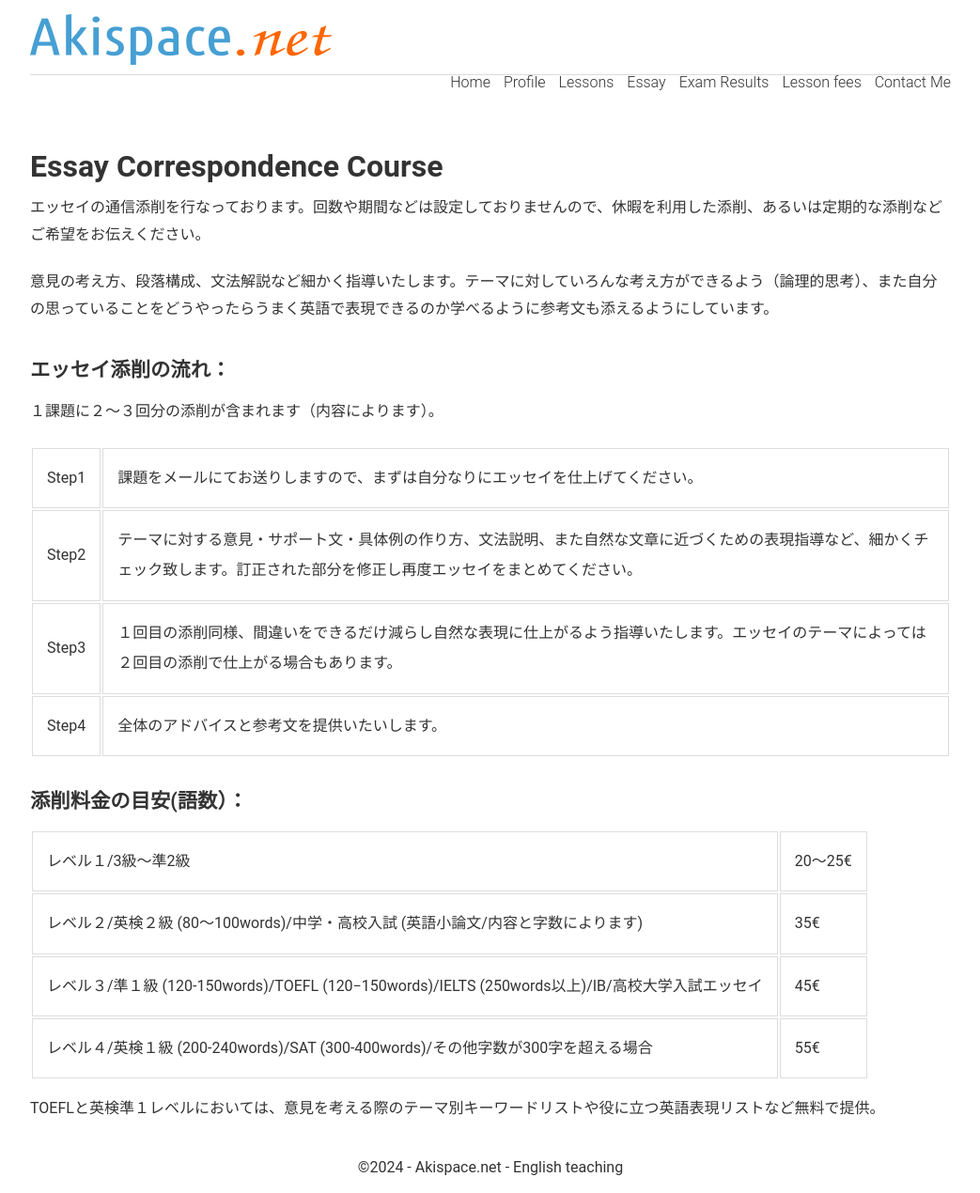
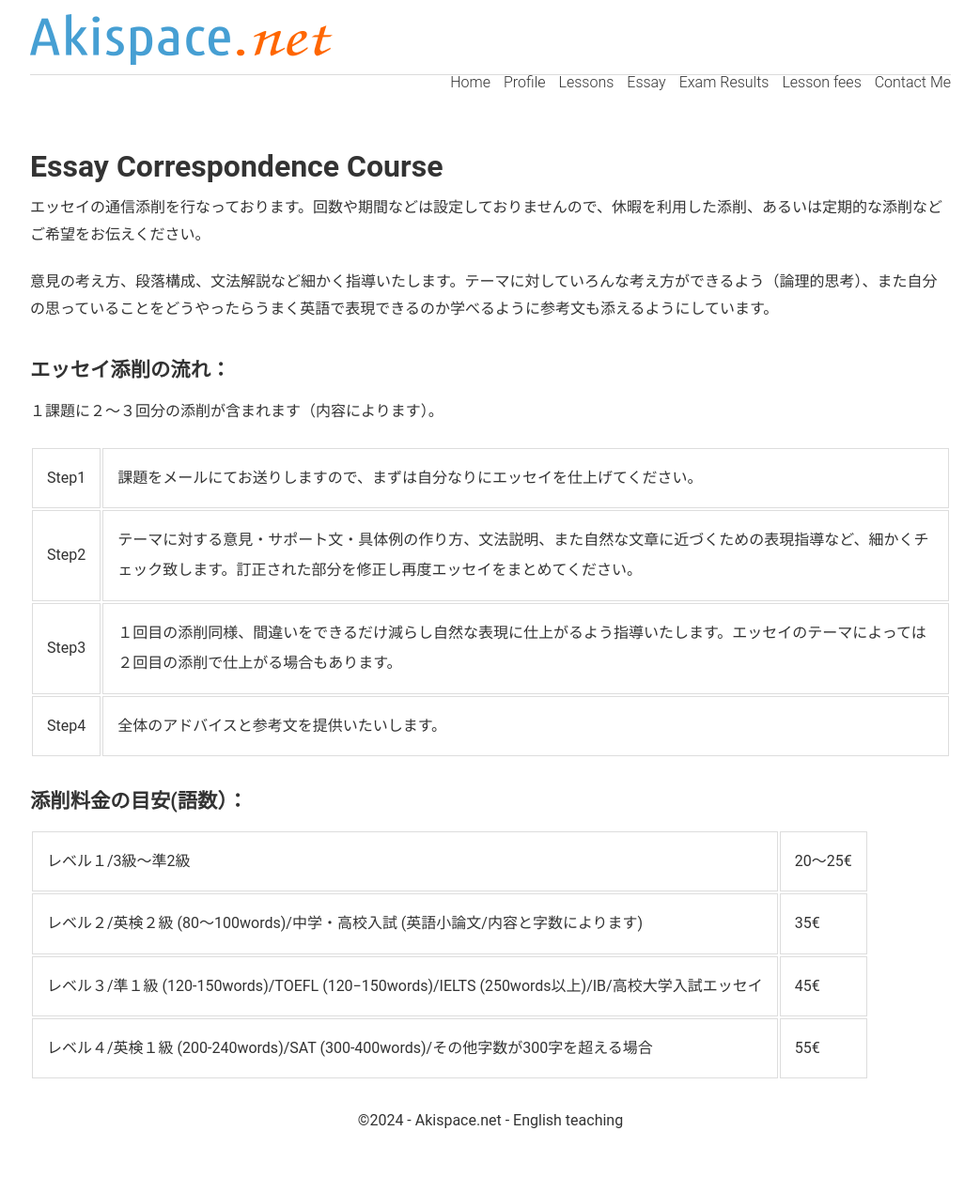
Before and after one commit to phocean/akispace, a Jekyll site: the page built from essays.md, in a window 1280 px wide. Shown: the whole page at 94% size, without its empty margins (118-1161 px from the left). Built offline with Jekyll 4.4.1, drawn with Linux system fonts in a browser that asks for light colours; after the commit the page ends 1220 px from its top, so only the background shows below that.

Commit message:
Update essays.md

```diff
--- a/essays.md
+++ b/essays.md
@@ -30,5 +30,3 @@ description: 英検/TOEFL/IELTS/SATなどの資格試験に合わせたエッセ
 <tr><td>レベル３/準１級 (120-150words)/TOEFL (120−150words)/IELTS (250words以上)/IB/高校大学入試エッセイ</td><td>45€</td></tr>
 <tr><td>レベル４/英検１級 (200-240words)/SAT (300-400words)/その他字数が300字を超える場合</td><td>55€</td></tr>
 </table>
-
-TOEFLと英検準１レベルにおいては、意見を考える際のテーマ別キーワードリストや役に立つ英語表現リストなど無料で提供。
```
